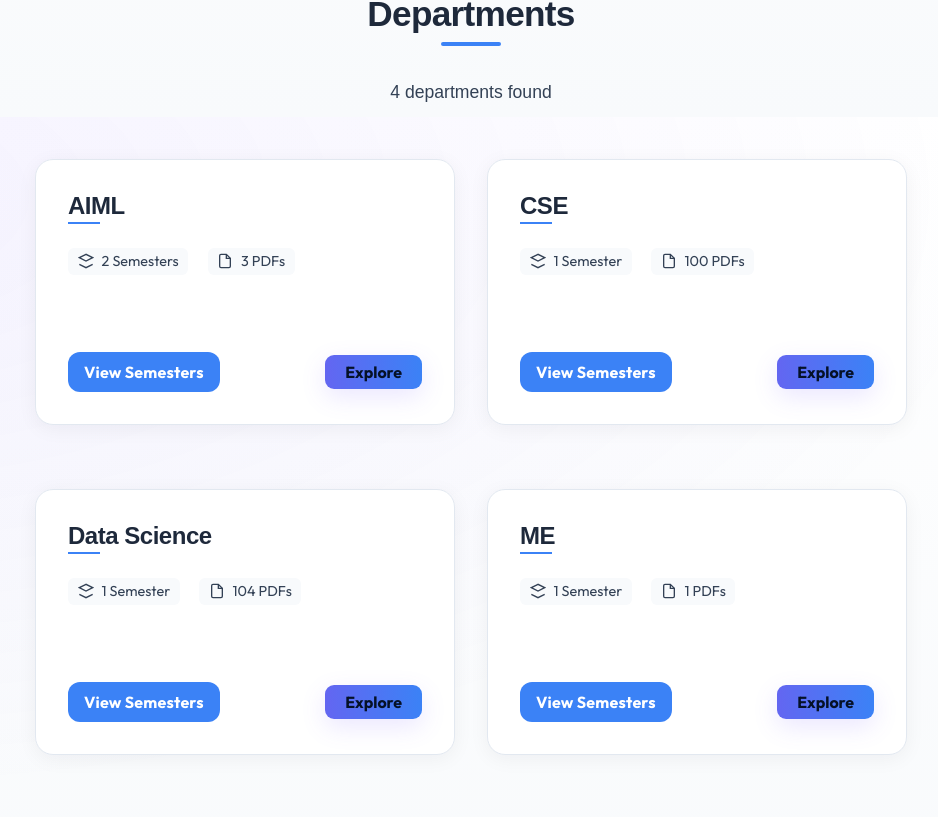
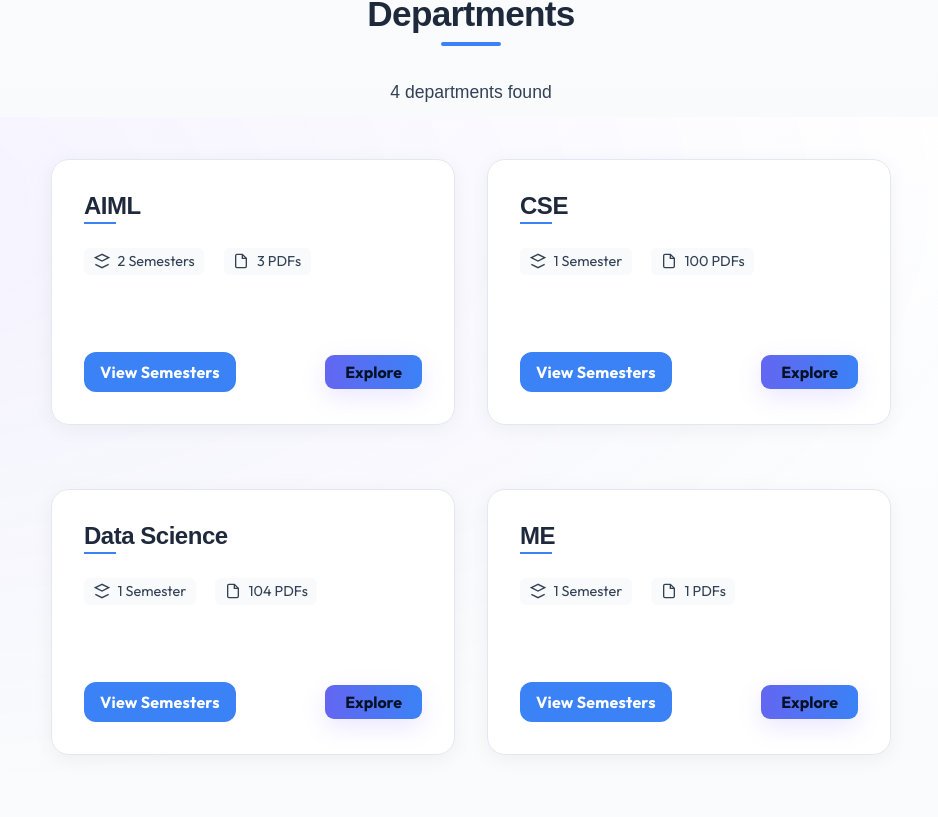
Before and after one commit to djman323/LearnKU, a Next.js app: page / in a window 1280 px wide. Shown: the part 1483-2300 px from the top of the page, without its empty margins (309-1247 px from the left). Built offline with nearby package versions, Linux system fonts and the light colour scheme.

Commit message:
edit: updated css

```diff
--- a/styles/globals.css
+++ b/styles/globals.css
@@ -590,11 +590,22 @@ body{
 	flex-shrink: 0;
 }
 
-.grid{
+.grid {
   display: grid;
   grid-template-columns: repeat(auto-fit, minmax(280px, 1fr));
   gap: 2rem;
   align-items: stretch;
+  width: 100%;
+  box-sizing: border-box;
+  padding: 0 1rem;
+}
+
+@media (max-width: 480px) {
+  .grid {
+    grid-template-columns: 1fr;
+    gap: 1rem;
+    padding: 0;
+  }
 }
 
 .btn {
@@ -724,18 +735,32 @@ body{
     width: 100%;
     justify-content: center;
     padding: 0.8rem 1rem;
+    margin: 0.5rem 0;
+  }
+
+  .card {
+    margin: 0.75rem 0;
+    padding: 1.25rem;
+    width: auto;
+    max-width: 100%;
+    box-sizing: border-box;
   }
 
   .card h3 {
     font-size: 1.1rem;
+    word-wrap: break-word;
   }
 
   .card p {
     font-size: 0.95rem;
+    word-wrap: break-word;
   }
 
   .container {
     padding: 0 1rem;
+    width: 100%;
+    box-sizing: border-box;
+    overflow-x: hidden;
   }
 
   .site-header {
@@ -748,6 +773,40 @@ body{
 
   select {
     font-size: 16px; /* Prevents auto-zoom on iOS */
+    width: 100%;
+    box-sizing: border-box;
+  }
+
+  .hero {
+    margin: 1rem;
+    padding: 1.5rem;
+  }
+
+  .hero-ctas {
+    display: grid;
+    grid-template-columns: 1fr;
+    gap: 0.75rem;
+    width: 100%;
+  }
+
+  .dept-card .dept-actions {
+    display: grid;
+    grid-template-columns: 1fr;
+    gap: 0.75rem;
+    width: 100%;
+  }
+
+  .materials-grid {
+    margin: 0;
+    padding: 0 1rem;
+  }
+
+  .ribbon {
+    display: inline-block;
+    width: auto;
+    max-width: 100%;
+    box-sizing: border-box;
+    margin: 0.5rem 0;
   }
 }
 
```
